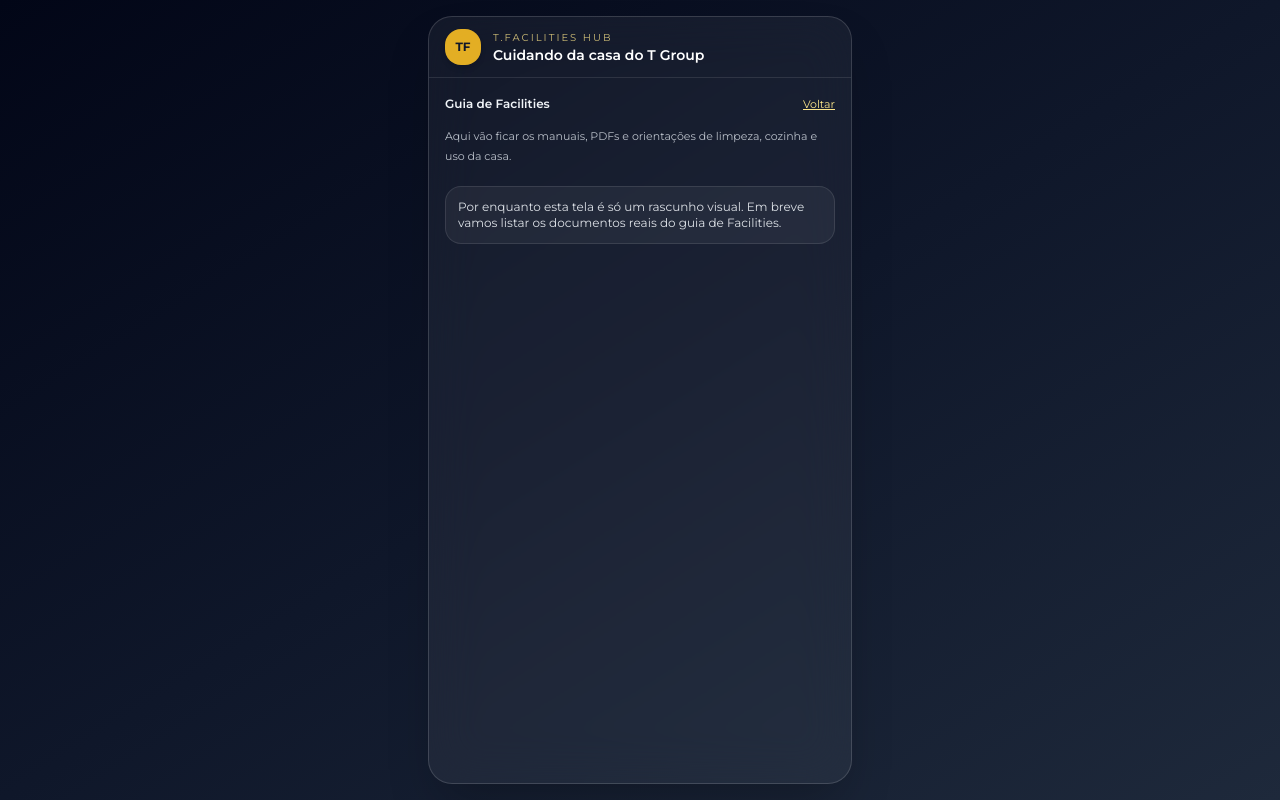
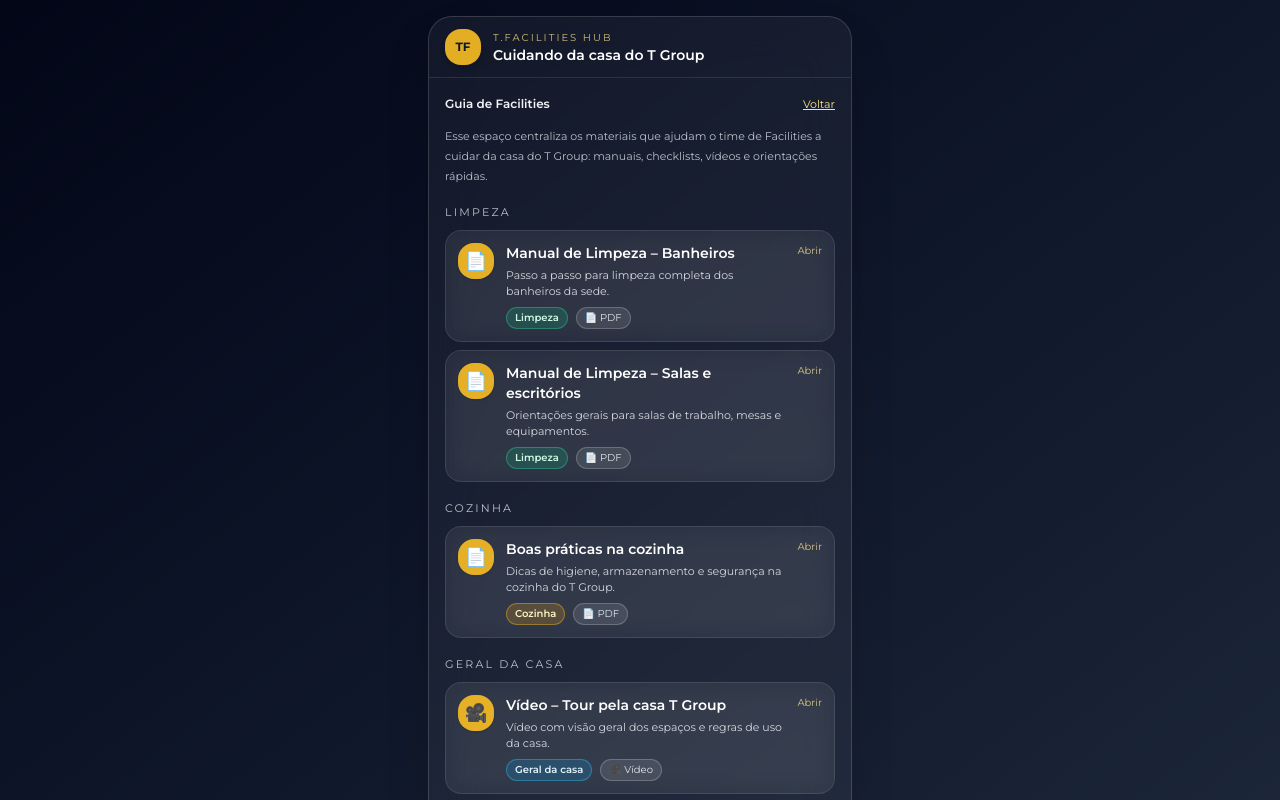
Before and after one commit to morenotgroup/t-facilities-rotas, a Next.js app: page /guia in a window 1280 px wide. Shown: the top 800 px of the page. Built offline with nearby package versions, Linux system fonts and the light colour scheme.

Commit message:
Update page.tsx

```diff
--- a/app/guia/page.tsx
+++ b/app/guia/page.tsx
@@ -1,7 +1,35 @@
 // app/guia/page.tsx
 import Link from 'next/link'
+import { documentosGuia, CategoriaGuia, TipoDocumento } from './data'
+
+const labelsCategoria: Record<CategoriaGuia, string> = {
+  LIMPEZA: 'Limpeza',
+  COZINHA: 'Cozinha',
+  GERAL: 'Geral da casa',
+}
+
+const corCategoria: Record<CategoriaGuia, string> = {
+  LIMPEZA: 'bg-emerald-500/20 text-emerald-100 border-emerald-400/40',
+  COZINHA: 'bg-amber-500/20 text-amber-100 border-amber-400/40',
+  GERAL: 'bg-sky-500/20 text-sky-100 border-sky-400/40',
+}
+
+const labelTipo: Record<TipoDocumento, string> = {
+  PDF: 'PDF',
+  VIDEO: 'Vídeo',
+  LINK: 'Link',
+}
+
+const iconeTipo: Record<TipoDocumento, string> = {
+  PDF: '📄',
+  VIDEO: '🎥',
+  LINK: '🔗',
+}
 
 export default function GuiaPage() {
+  // Se quiser agrupar por categoria:
+  const categorias: CategoriaGuia[] = ['LIMPEZA', 'COZINHA', 'GERAL']
+
   return (
     <div className="flex h-full flex-col gap-3 px-4 py-4 text-sm">
       <div className="flex items-center justify-between">
@@ -12,12 +40,60 @@ export default function GuiaPage() {
       </div>
 
       <p className="text-[11px] text-slate-200/80">
-        Aqui vão ficar os manuais, PDFs e orientações de limpeza, cozinha e uso da casa.
+        Esse espaço centraliza os materiais que ajudam o time de Facilities a cuidar da
+        casa do T Group: manuais, checklists, vídeos e orientações rápidas.
       </p>
 
-      <div className="mt-2 rounded-2xl border border-white/10 bg-white/5 p-3 text-xs text-slate-100/90">
-        Por enquanto esta tela é só um rascunho visual. Em breve vamos listar os documentos
-        reais do guia de Facilities.
+      <div className="mt-1 flex flex-col gap-4 pb-3">
+        {categorias.map((categoria) => {
+          const docsDaCategoria = documentosGuia.filter(
+            (doc) => doc.categoria === categoria,
+          )
+          if (docsDaCategoria.length === 0) return null
+
+          return (
+            <section key={categoria} className="flex flex-col gap-2">
+              <p className="text-[11px] uppercase tracking-[0.2em] text-slate-200/80">
+                {labelsCategoria[categoria]}
+              </p>
+
+              <div className="flex flex-col gap-2">
+                {docsDaCategoria.map((doc) => (
+                  <a
+                    key={doc.id}
+                    href={doc.url}
+                    target="_blank"
+                    rel="noreferrer"
+                    className="group flex items-start gap-3 rounded-2xl border border-white/10 bg-white/5 p-3 text-xs text-slate-100 backdrop-blur-md transition hover:border-amber-300/70 hover:bg-white/10 hover:shadow-lg"
+                  >
+                    <div className="flex h-9 w-9 items-center justify-center rounded-2xl bg-amber-400/90 text-lg shadow">
+                      <span>{iconeTipo[doc.tipo]}</span>
+                    </div>
+                    <div className="flex flex-1 flex-col">
+                      <p className="text-sm font-semibold text-white">{doc.titulo}</p>
+                      <p className="mt-1 text-[11px] text-slate-100/85">
+                        {doc.descricao}
+                      </p>
+                      <div className="mt-2 flex flex-wrap gap-2">
+                        <span
+                          className={`inline-flex items-center rounded-full border px-2 py-0.5 text-[10px] font-semibold ${corCategoria[doc.categoria]}`}
+                        >
+                          {labelsCategoria[doc.categoria]}
+                        </span>
+                        <span className="inline-flex items-center rounded-full border border-white/20 bg-white/10 px-2 py-0.5 text-[10px] text-slate-100/90">
+                          {iconeTipo[doc.tipo]} {labelTipo[doc.tipo]}
+                        </span>
+                      </div>
+                    </div>
+                    <span className="text-[10px] text-amber-200/80 group-hover:text-amber-100">
+                      Abrir
+                    </span>
+                  </a>
+                ))}
+              </div>
+            </section>
+          )
+        })}
       </div>
     </div>
   )
```
